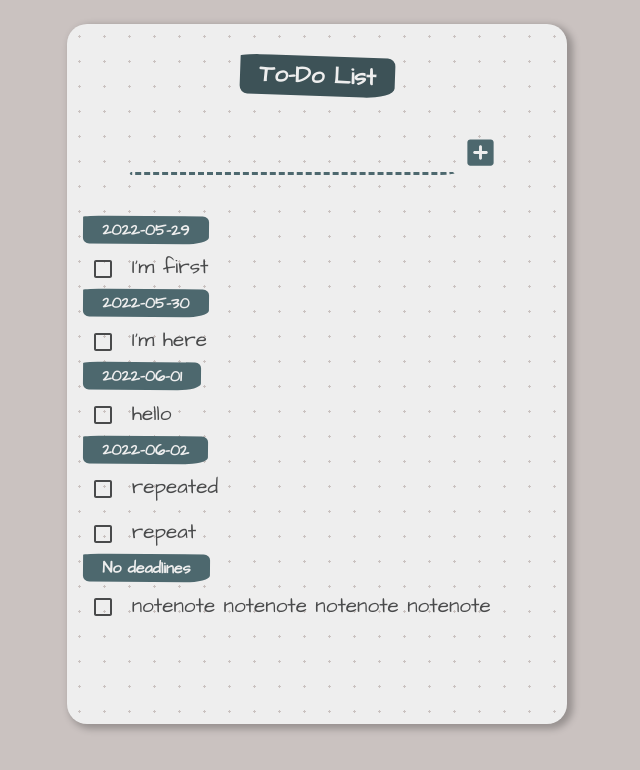
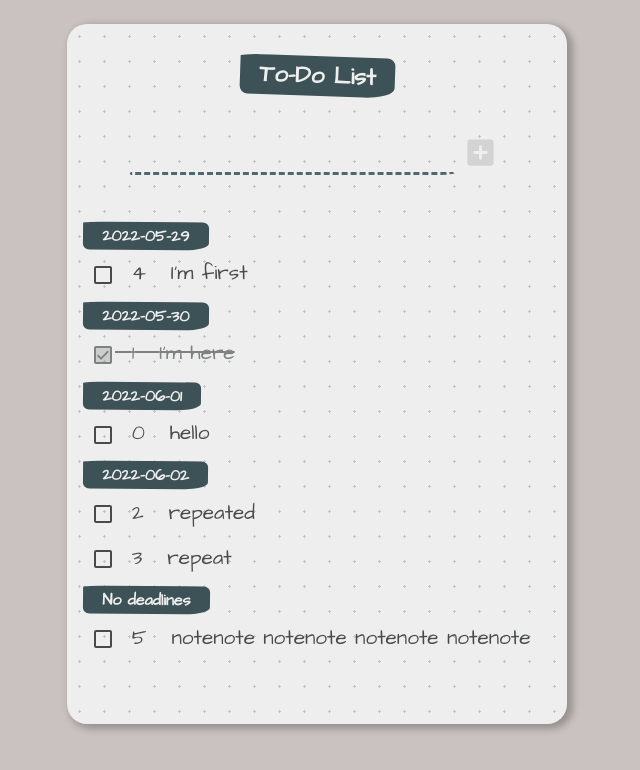
Before and after one commit to uchuujin-dev/react-to-do-list, a React (Create React App) app: page / in a window 1280 px wide. Shown: the top 770 px of the page, without its empty margins (323-963 px from the left). Built offline with nearby package versions, Linux system fonts and the light colour scheme; a web font is replaced by a local one.

Commit message:
Add function to toggle deadline headings Clicking on the deadline title will now toggle display of items under the deadline.
Line-through will persist when toggling.

```diff
--- a/public/styles.css
+++ b/public/styles.css
@@ -108,7 +108,7 @@ li {
   float: right;
   margin-right: 1px;
   color: #4d686e;
-  border: none;
+  border: black solid;
   width: 25px;
   height: 25px;
   cursor: pointer;
@@ -157,4 +157,6 @@ h2 {
   align-items: left;
   justify-content: left;
   margin: 0;
+  background-color: "#4d686e";
+  margin-top: 0.4rem;
 }
--- a/src/components/App.jsx
+++ b/src/components/App.jsx
@@ -2,15 +2,16 @@ import React, { useState, useEffect } from "react";
 import ToDoItem from "./ToDoItem.jsx";
 import InputArea from "./InputArea.jsx";
 import DeadlineHeading from "./DeadlineHeading";
+import ToDoSection from "./ToDoSection";
 
 function App() {
   const [toDoList, setToDoList] = useState([
-    { item: "hello", deadline: "2022-06-01" },
-    { item: "I'm here", deadline: "2022-05-30" },
-    { item: "repeated", deadline: "2022-06-02" },
-    { item: "repeat", deadline: "2022-06-02" },
-    { item: "I'm first", deadline: "2022-05-29" },
-    { item: "notenote notenote notenote notenote" }
+    { item: "hello", deadline: "2022-06-01", isStriked: false },
+    { item: "I'm here", deadline: "2022-05-30", isStriked: true },
+    { item: "repeated", deadline: "2022-06-02", isStriked: false },
+    { item: "repeat", deadline: "2022-06-02", isStriked: false },
+    { item: "I'm first", deadline: "2022-05-29", isStriked: false },
+    { item: "notenote notenote notenote notenote", isStriked: false }
   ]);
 
   const [deadlines, setDeadlines] = useState([]);
@@ -23,9 +24,74 @@ function App() {
     });
 
     setDeadlines((prev) => {
-      return toDoList
+      // const dl = toDoList.map((toDo) => {
+      //   if (toDo.deadline && !prev.includes(toDo.deadline)) {
+      //     return toDo.deadline;
+      //   } else {
+      //     return null;
+      //   }
+      if (toDo.deadline)
+        return [...prev, { deadline: toDo.deadline, displayContent: true }];
+      // .filter((element, index, array) => array.indexOf(element) === index)
+      // .sort(sortDate)
+      // .filter((toDo) => toDo);
+      return [...prev];
+    });
+  }
+
+  function toggleContent(id) {
+    console.log("toggle content");
+    setDeadlines((prev) => {
+      return prev.map((deadline, index) => {
+        if (index === id) {
+          deadline = {
+            ...deadline,
+            displayContent: !deadline.displayContent
+          };
+        }
+        return deadline;
+      });
+    });
+  }
+
+  function sortDate(a, b) {
+    if (b) {
+      return new Date(a) - new Date(b);
+    } else {
+      return 0;
+    }
+  }
+
+  function deleteItem(id) {
+    console.log("in deleteItem", id, toDoList[id]);
+
+    setToDoList((prev) => {
+      return prev.filter((item, index) => {
+        return index !== id;
+      });
+    });
+  }
+
+  function setIsStriked(id) {
+    setToDoList((prev) => {
+      return prev.map((item, index) => {
+        if (index === id) {
+          return {
+            ...item,
+            isStriked: !item.isStriked
+          };
+        }
+        return item;
+      });
+    });
+  }
+
+  useEffect(() => {
+    setDeadlines(() => {
+      const tempArray = toDoList
         .map((toDo) => {
           if (toDo.deadline) {
+            console.log(toDo.deadline);
             return toDo.deadline;
           } else {
             return null;
@@ -33,41 +99,14 @@ function App() {
         })
         .filter((element, index, array) => array.indexOf(element) === index)
         .sort(sortDate)
-        .filter((toDo) => toDo);
+        .filter((toDo) => toDo)
+        .map((item) => ({
+          deadline: item,
+          displayContent: true
+        }));
+      return tempArray;
     });
-  }
-
-  function sortDate(a, b) {
-    if (b) {
-      console.log("sorting", new Date(a), new Date(b));
-      return new Date(a) - new Date(b);
-    } else {
-      return 0;
-    }
-  }
-
-  function deleteItem(id) {
-    setToDoList((prev) => {
-      return prev.filter((item, index) => {
-        return index !== id;
-      });
-    });
-  }
-
-  useEffect(() => {
-    setDeadlines((prev) => {
-      return toDoList
-        .map((toDo) => {
-          if (toDo.deadline) {
-            return toDo.deadline;
-          } else {
-            return null;
-          }
-        })
-        .filter((element, index, array) => array.indexOf(element) === index)
-        .sort(sortDate)
-        .filter((toDo) => toDo);
-    });
+    setTimeout(() => console.log(deadlines), 1000);
   }, []);
 
   return (
@@ -76,46 +115,13 @@ function App() {
         <h1>To-Do List</h1>
       </div>
       <InputArea handleAdd={handleAdd} />
-      <div>
-        <ul>
-          {deadlines.map((deadline) => {
-            return (
-              <div>
-                <DeadlineHeading heading={deadline} />
-                {toDoList
-                  .filter((item) => {
-                    return item.deadline === deadline.toString();
-                  })
-                  .map((item, index) => {
-                    return (
-                      <ToDoItem
-                        key={item.item}
-                        item={item.item}
-                        id={index}
-                        deleteItem={deleteItem}
-                      />
-                    );
-                  })}
-              </div>
-            );
-          })}
-          <DeadlineHeading heading="No deadlines" />
-          {toDoList
-            .filter((item) => {
-              return !item.deadline;
-            })
-            .map((item, index) => {
-              return (
-                <ToDoItem
-                  key={item.item}
-                  item={item.item}
-                  id={index}
-                  deleteItem={deleteItem}
-                />
-              );
-            })}
-        </ul>
-      </div>
+      <ToDoSection
+        deadlines={deadlines}
+        toDoList={toDoList}
+        deleteItem={deleteItem}
+        toggleContent={toggleContent}
+        setIsStriked={setIsStriked}
+      />
     </div>
   );
 }
--- a/src/components/DeadlineHeading.jsx
+++ b/src/components/DeadlineHeading.jsx
@@ -2,8 +2,19 @@ import React from "react";
 
 function DeadlineHeading(props) {
   return (
-    <section className="deadline">
-      <h2 style={{ backgroundColor: "#4d686e" }}>{props.heading}</h2>
+    <section
+      className="deadline"
+      onClick={() => {
+        if (props.id === "noDeadlines") {
+          props.toggleContent();
+        } else {
+          props.toggleContent(props.id);
+        }
+      }}
+    >
+      <h2 style={props.isShowContent ? {} : { backgroundColor: "#2d373a" }}>
+        {props.heading}
+      </h2>
     </section>
   );
 }
--- a/src/components/InputArea.jsx
+++ b/src/components/InputArea.jsx
@@ -8,7 +8,8 @@ function InputArea(props) {
     const currentToDo = event.target.value;
     setToDo(() => {
       return {
-        item: currentToDo
+        item: currentToDo,
+        isStriked: false
       };
     });
   }
@@ -31,7 +32,7 @@ function InputArea(props) {
           type="text"
           value={toDo.item}
         />
-        <button type="submit" disabled={toDo ? false : true}>
+        <button type="submit" disabled={toDo.item ? false : true}>
           <AddBoxRoundedIcon fontSize="large" />
         </button>
       </form>
--- a/src/components/ToDoItem.jsx
+++ b/src/components/ToDoItem.jsx
@@ -4,23 +4,30 @@ import CheckBoxOutlineBlankTwoToneIcon from "@mui/icons-material/CheckBoxOutline
 import CheckBoxTwoToneIcon from "@mui/icons-material/CheckBoxTwoTone";
 
 function ToDoItem(props) {
-  const [isStriked, setIsStriked] = useState(false);
   const [isHover, setIsHover] = useState(false);
 
-  function handleClick() {
-    setIsStriked((prev) => !prev);
-  }
   return (
-    <div onClick={handleClick}>
-      <li
-        onMouseOver={() => setIsHover(true)}
-        onMouseOut={() => setIsHover(false)}
-        style={{
-          textDecoration: isStriked && "line-through",
-          color: isStriked && "#7e8180"
+    <div
+      onClick={() => {
+        props.setIsStriked(props.id);
       }}
     >
-        {isStriked ? (
+      <article
+        onMouseEnter={() => {
+          setIsHover(true);
+        }}
+        onMouseLeave={() => {
+          setIsHover(false);
+        }}
+      >
+        <li
+          style={
+            props.isStriked
+              ? { textDecoration: "line-through", color: "#7e8180" }
+              : {}
+          }
+        >
+          {props.isStriked ? (
             <CheckBoxTwoToneIcon fontSize="medium" className="checkBox" />
           ) : (
             <CheckBoxOutlineBlankTwoToneIcon
@@ -28,7 +35,8 @@ function ToDoItem(props) {
               className="checkBox"
             />
           )}
-        &nbsp;&nbsp;{props.item}
+          &nbsp;&nbsp;{props.id} &nbsp;&nbsp;
+          {props.item}
           {isHover && (
             <button
               className="deleteBtn"
@@ -41,6 +49,7 @@ function ToDoItem(props) {
             </button>
           )}
         </li>
+      </article>
     </div>
   );
 }
--- /dev/null
+++ b/src/components/ToDoSection.jsx
@@ -0,0 +1,72 @@
+import React, { useState, useEffect } from "react";
+import ToDoItem from "./ToDoItem.jsx";
+import DeadlineHeading from "./DeadlineHeading";
+
+function ToDoSection(props) {
+  const [displayNoDeadlines, setDisplayNoDeadlines] = useState(true);
+  function toggleContent() {
+    setDisplayNoDeadlines(!displayNoDeadlines);
+  }
+
+  return (
+    <div>
+      <ul>
+        {props.deadlines &&
+          props.deadlines.map((deadline) => {
+            return (
+              <div>
+                <DeadlineHeading
+                  id={props.deadlines.indexOf(deadline)}
+                  heading={deadline.deadline}
+                  toggleContent={props.toggleContent}
+                  isShowContent={deadline.displayContent}
+                />
+                {deadline.displayContent &&
+                  props.toDoList
+                    .filter((item) => {
+                      return item.deadline === deadline.deadline.toString();
+                    })
+                    .map((item, index) => {
+                      return (
+                        <ToDoItem
+                          key={item.item}
+                          item={item.item}
+                          id={props.toDoList.indexOf(item)}
+                          deleteItem={props.deleteItem}
+                          setIsStriked={props.setIsStriked}
+                          isStriked={item.isStriked}
+                        />
+                      );
+                    })}
+              </div>
+            );
+          })}
+        <DeadlineHeading
+          heading="No deadlines"
+          id="noDeadlines"
+          toggleContent={toggleContent}
+          isShowContent={displayNoDeadlines}
+        />
+        {displayNoDeadlines &&
+          props.toDoList
+            .filter((item) => {
+              return !item.deadline;
+            })
+            .map((item, index) => {
+              return (
+                <ToDoItem
+                  key={item.item}
+                  item={item.item}
+                  id={props.toDoList.indexOf(item)}
+                  deleteItem={props.deleteItem}
+                  isStriked={item.isStriked}
+                  setIsStriked={props.setIsStriked}
+                />
+              );
+            })}
+      </ul>
+    </div>
+  );
+}
+
+export default ToDoSection;
```
Also changed, not shown: .codesandbox/workspace.json (added). Lines whose indentation alone changed are shown as unchanged.
